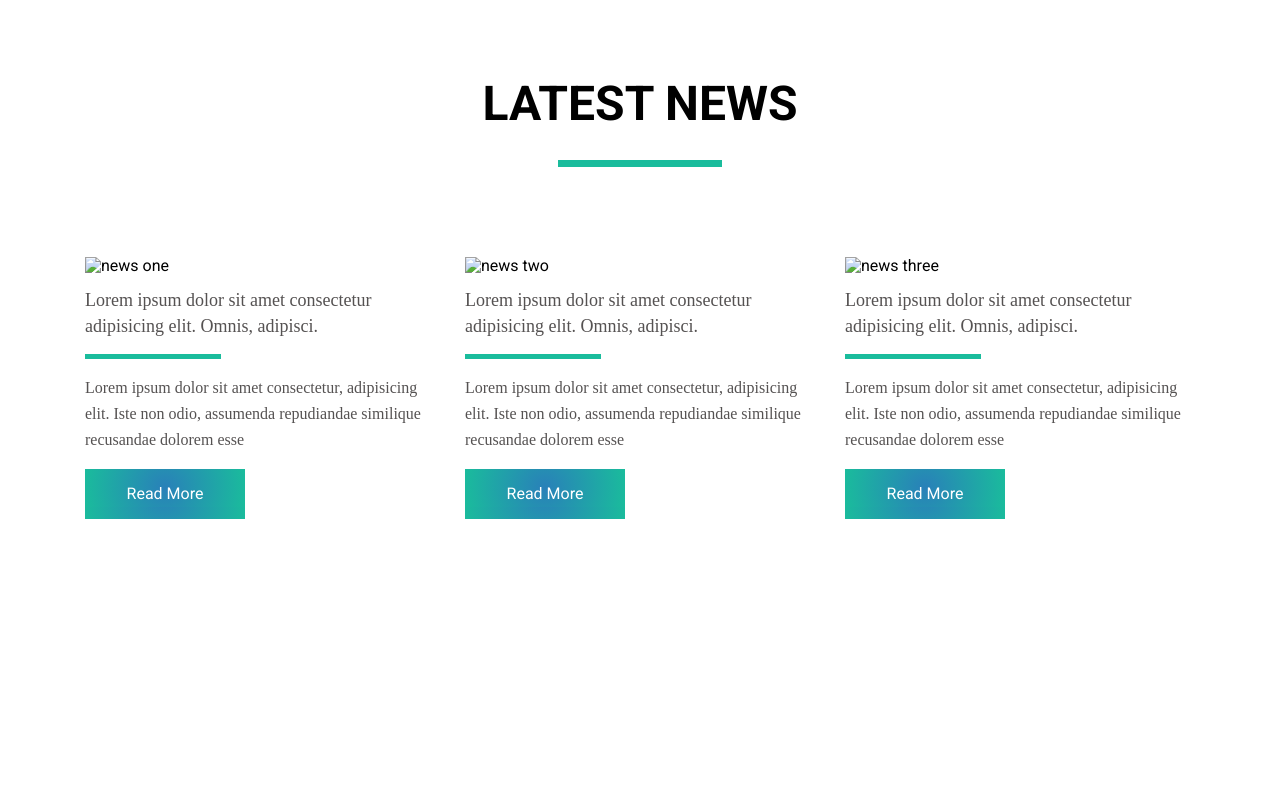
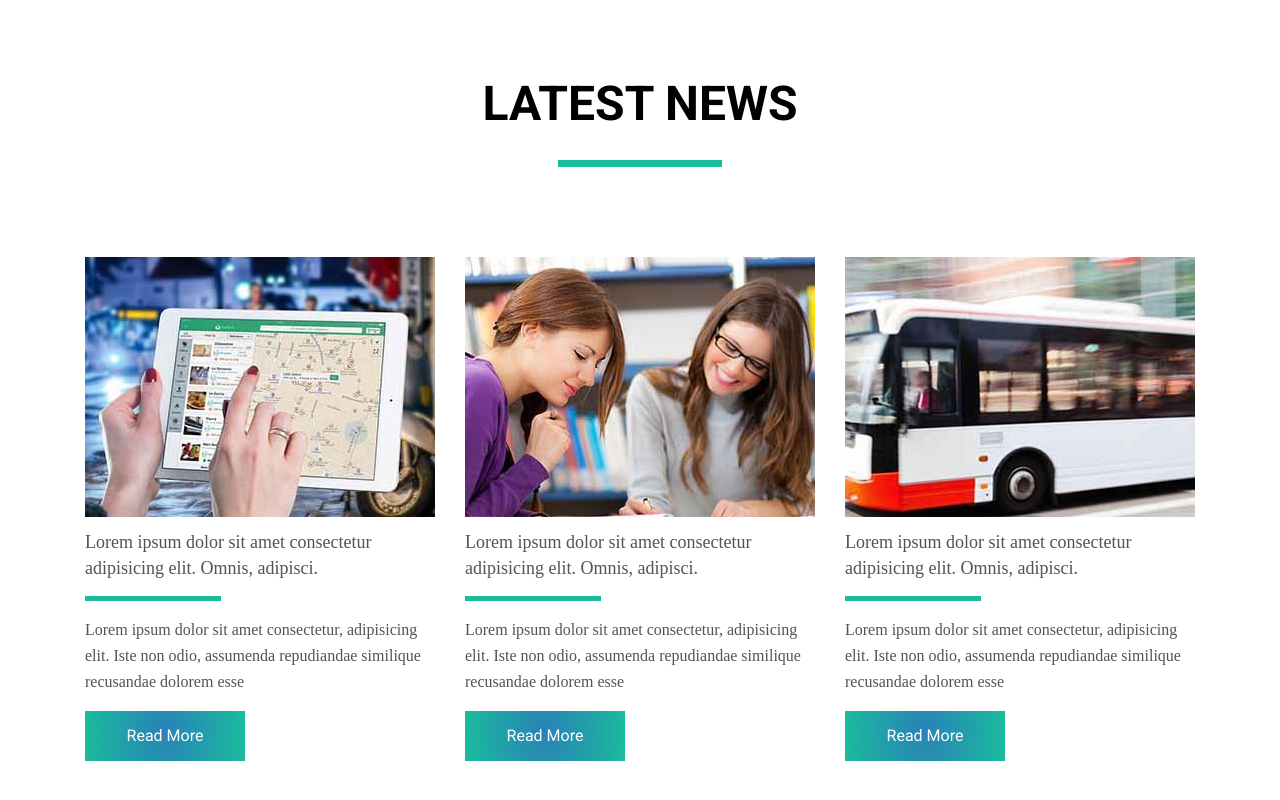
Before and after one commit to AleksandrMyk/goit-fe-course, a plain HTML site: page module-04/index.html in a window 1280 px wide. Shown: the part 1046-1846 px from the top of the page. Before the commit the page ends 1610 px from the top, so only its background shows below. Drawn offline with Linux system fonts and the light colour scheme; the site is published under a folder, as on GitHub Pages, so addresses that start at the root find nothing.

Commit message:
Add files via upload

```diff
--- a/module-04/index.html
+++ b/module-04/index.html
@@ -107,21 +107,21 @@
     <h2>latest news</h2>
   <ul class="news-list clearfix">
   <li>
-    <img class="news-img" src="/img/n1.jpg" alt="news one">
+    <img class="news-img" src="img/n1.jpg" alt="news one">
     <p  class="news-text">Lorem ipsum dolor sit amet consectetur adipisicing elit. Omnis, adipisci.</p>
     <p>Lorem ipsum dolor sit amet consectetur, adipisicing elit. Iste non odio, assumenda repudiandae similique recusandae dolorem
       esse</p>
       <div class="more"><a href="#" title="read more">Read More</a></div>
   </li>
   <li>
-      <img class="news-img" src="/img/n2.jpg" alt="news two">
+      <img class="news-img" src="img/n2.jpg" alt="news two">
       <p  class="news-text">Lorem ipsum dolor sit amet consectetur adipisicing elit. Omnis, adipisci.</p>
       <p>Lorem ipsum dolor sit amet consectetur, adipisicing elit. Iste non odio, assumenda repudiandae similique recusandae dolorem
         esse</p>
         <div class="more"><a href="#" title="read more">Read More</a></div>
   </li>
   <li>
-      <img class="news-img" src="/img/n3.jpg" alt="news three">
+      <img class="news-img" src="img/n3.jpg" alt="news three">
       <p  class="news-text">Lorem ipsum dolor sit amet consectetur adipisicing elit. Omnis, adipisci.</p>
       <p>Lorem ipsum dolor sit amet consectetur, adipisicing elit. Iste non odio, assumenda repudiandae similique recusandae dolorem
         esse</p>
```
